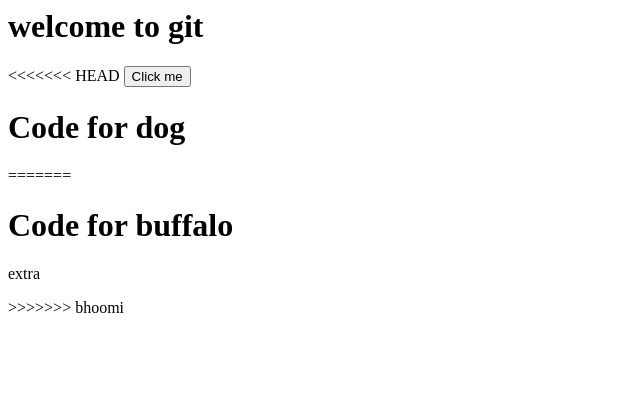
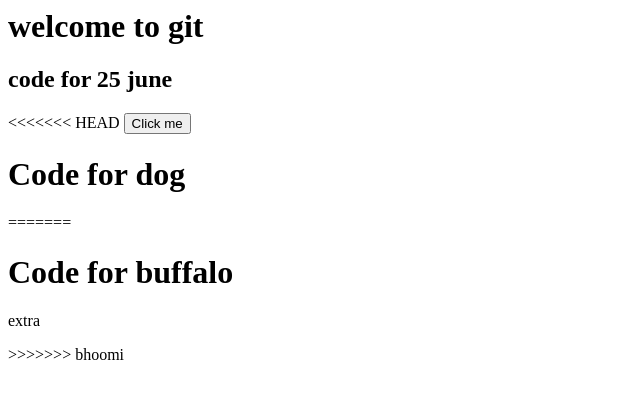
Before and after one commit to Bhoomi-revankar29/Flipcart, a plain HTML site: page index.html in a window 1280 px wide. Shown: the whole page, without its empty margins (0-640 px from the left). Drawn offline with Linux system fonts and the light colour scheme.

Commit message:
todays merge in main

```diff
--- a/index.html
+++ b/index.html
@@ -3,6 +3,7 @@
 </head>
 <body>
 <h1>welcome to git</h1>
+<h2>code for 25 june</h2>
 <<<<<<< HEAD
 <button>Click me</button>
 <h1>Code for dog</h1>
```
